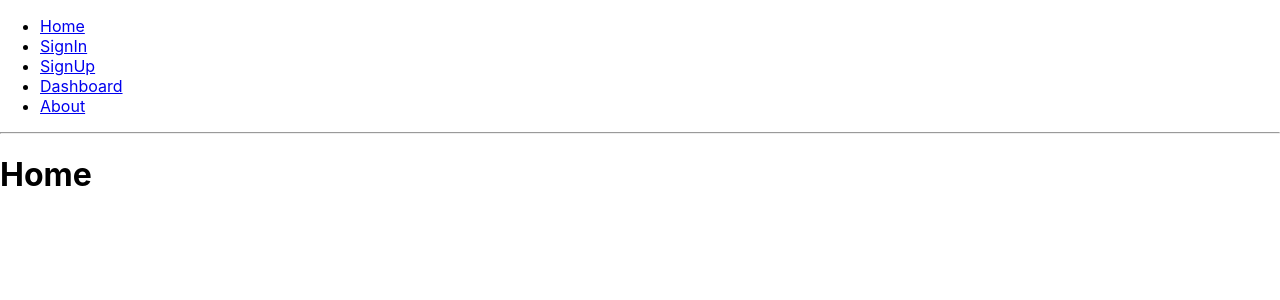
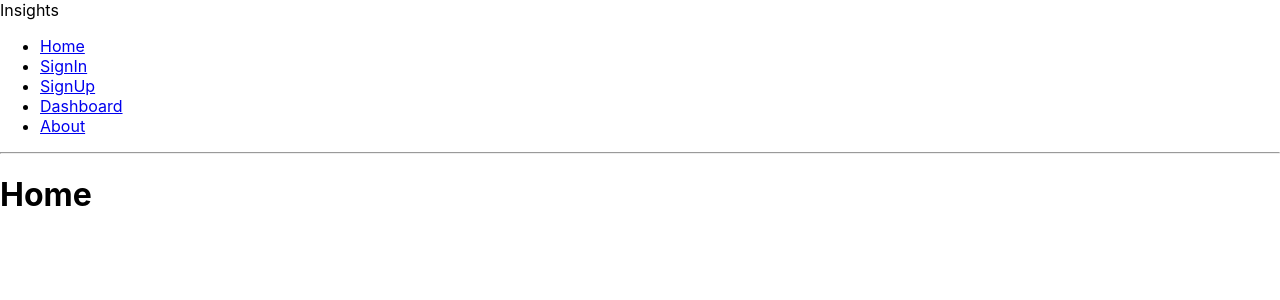
Before and after one commit to neerajg1320/fanalite, a React (Create React App) app in the folder Implementation/Webapp/reactjs-browser-app/: page / in a window 1280 px wide. Shown: the top 300 px of the page. Built offline with nearby package versions, Linux system fonts and the light colour scheme.

Commit message:
Added the MainNavigation component

```diff
--- a/Implementation/Webapp/reactjs-browser-app/src/app/App.js
+++ b/Implementation/Webapp/reactjs-browser-app/src/app/App.js
@@ -19,6 +19,7 @@ import { AuthContext } from './authentication/AuthContext';
 import PrivateRoute from './PrivateRoute';
 import SigninForm from './authentication/SigninForm';
 import SignupForm from './authentication/SignupForm';
+import MainNavigation from './MainNavigatoin';
 
 function App() {
   const [authTokens, setAuthTokens] = useState();
@@ -51,27 +52,8 @@ function App() {
     <AuthContext.Provider value={{authTokens, setAuthTokens: setTokens}}>
     <Router>
     <div>
-      <ul>
-        <li>
-          <Link to="/">Home</Link>
-        </li>
-        <li>
-          <Link to="/signin">SignIn</Link>
-        </li>
-        <li>
-          <Link to="/signup">SignUp</Link>
-        </li>
-        <li>
-          <Link to="/dashboard">Dashboard</Link>
-        </li>
-        <li>
-          <Link to="/about">About</Link>
-        </li>
-      </ul>
-
+      <MainNavigation />
       <hr />
-
-
       {/*
         A <Switch> looks through all its children <Route>
         elements and renders the first one whose path
--- /dev/null
+++ b/Implementation/Webapp/reactjs-browser-app/src/app/MainNavigatoin.jsx
@@ -0,0 +1,30 @@
+import { Link } from "react-router-dom";
+
+function MainNavigation() {
+    return (
+        <header>
+            <div>Insights</div>
+            <nav>
+            <ul>
+                <li>
+                <Link to="/">Home</Link>
+                </li>
+                <li>
+                <Link to="/signin">SignIn</Link>
+                </li>
+                <li>
+                <Link to="/signup">SignUp</Link>
+                </li>
+                <li>
+                <Link to="/dashboard">Dashboard</Link>
+                </li>
+                <li>
+                <Link to="/about">About</Link>
+                </li>
+            </ul>
+            </nav>
+        </header>
+    )
+}
+
+export default MainNavigation;
```
